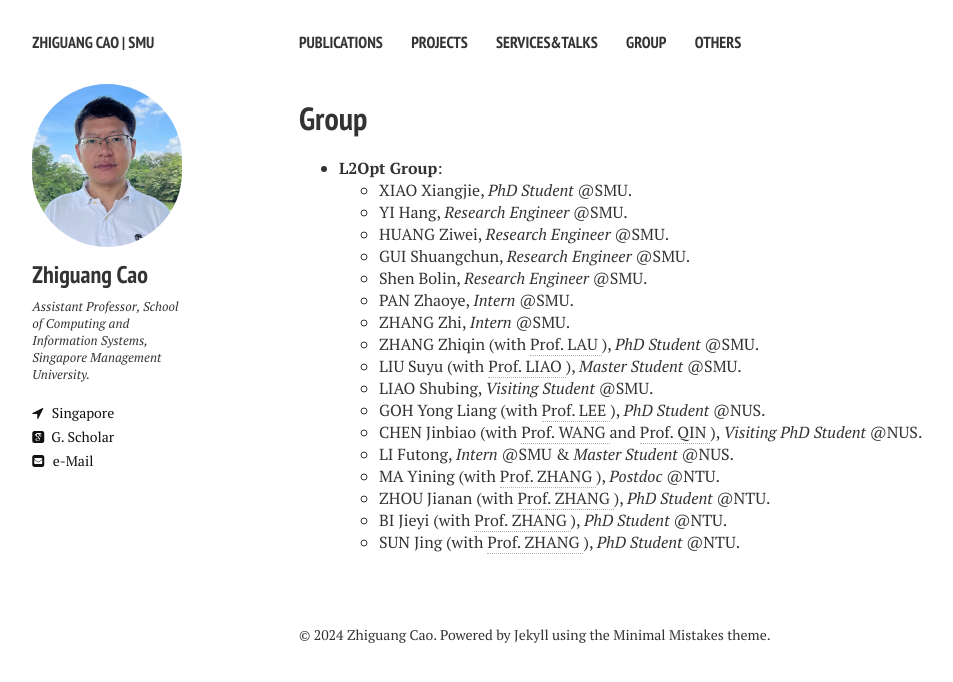
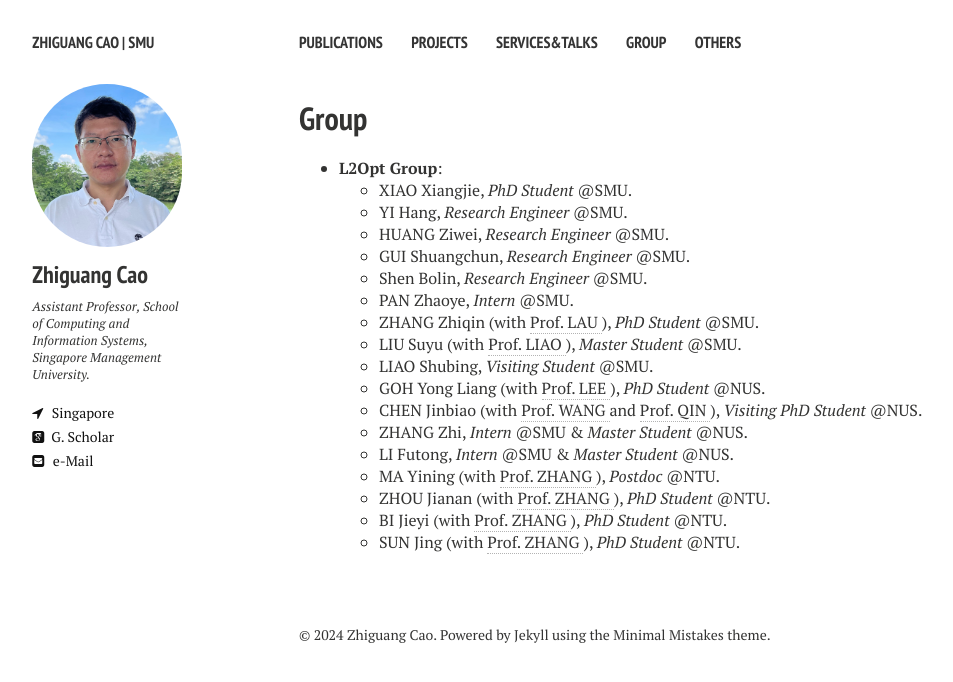
Before and after one commit to zhiguangcaosg/zhiguangcaosg.github.io, a Jekyll site: the page built from group.md, in a window 1280 px wide. Shown: the top 682 px of the page, without its empty margins (21-974 px from the left). Built offline with Jekyll 4.4.1, drawn with Linux system fonts in a browser that asks for light colours; nearby versions of some CDN libraries.

Commit message:
Update group.md

```diff
--- a/group.md
+++ b/group.md
@@ -31,17 +31,17 @@ comments: false
 	</li>
 	<li> PAN Zhaoye, <i>Intern</i> @SMU.
 	</li>
-	<li> ZHANG Zhi, <i>Intern</i> @SMU.
-	</li>
-        <li> ZHANG Zhiqin (with <a href="http://www.mysmu.edu/faculty/hclau/" target="_blank"> Prof. LAU </a>), <i>PhD Student</i> @SMU.
+	<li> ZHANG Zhiqin (with <a href="http://www.mysmu.edu/faculty/hclau/" target="_blank"> Prof. LAU </a>), <i>PhD Student</i> @SMU.
 	</li>
         <li> LIU Suyu (with <a href="https://liziliao.github.io/" target="_blank"> Prof. LIAO </a>), <i>Master Student</i> @SMU.
+	</li>
 	<li> LIAO Shubing, <i>Visiting Student</i> @SMU.
-	</li>
 	</li>
         <li> GOH Yong Liang (with <a href="https://www.comp.nus.edu.sg/~leews/" target="_blank"> Prof. LEE </a>), <i>PhD Student</i> @NUS.
 	</li>
 	<li> CHEN Jinbiao (with <a href="https://cse.sysu.edu.cn/content/2551" target="_blank"> Prof. WANG </a> and  <a href="https://cde.nus.edu.sg/isem/staff/qin-hanzhang/" target="_blank"> Prof. QIN </a>), <i>Visiting PhD Student</i> @NUS.
+	</li>
+	<li> ZHANG Zhi, <i>Intern</i> @SMU & <i>Master Student</i> @NUS.
 	</li>
         <li> LI Futong, <i>Intern</i> @SMU & <i>Master Student</i> @NUS.
 	</li>
```
